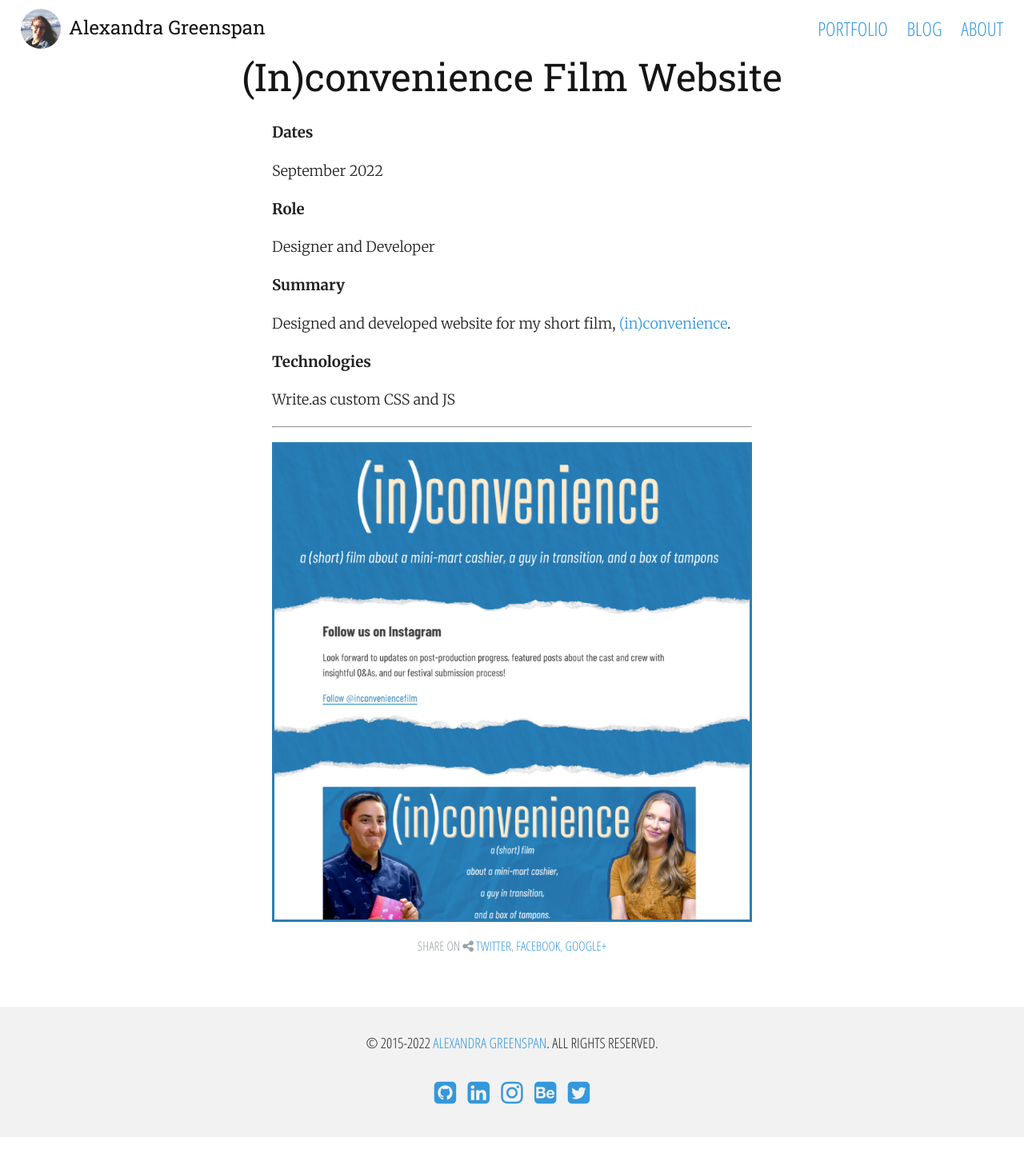
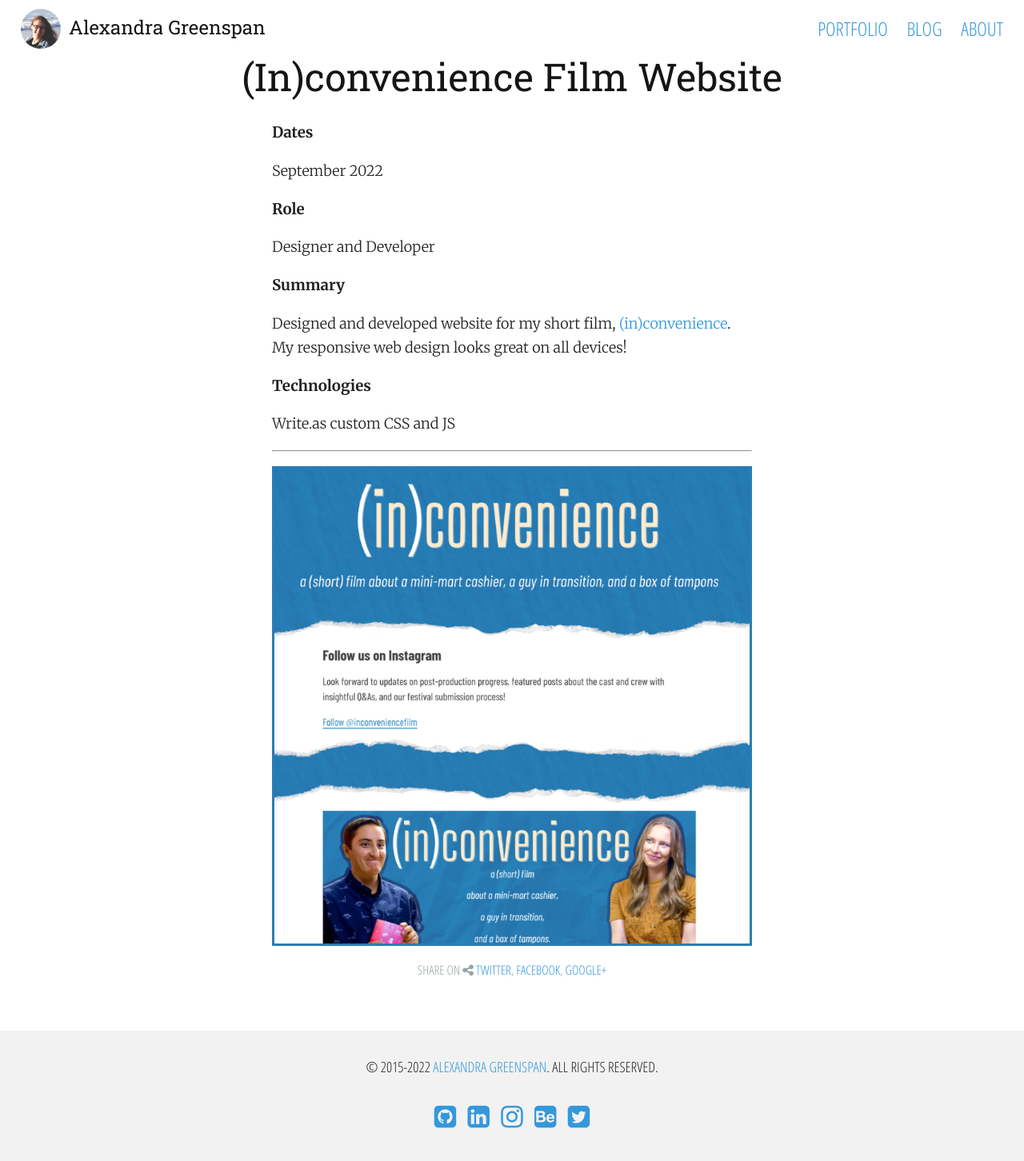
Before and after one commit to alexsg/alexsg, a Jekyll site: the page built from portfolio/in-convenience-film-website.md, in a window 1280 px wide. Shown: the whole page at 80% size. Built offline with Jekyll 4.4.1, drawn with Linux system fonts in a browser that asks for light colours; nearby versions of some CDN libraries; before the commit the page ends 1422 px from its top, so only the background shows below that.

Commit message:
Update from Forestry.io polarwishes@gmail.com updated portfolio/in-convenience-film-website.md

```diff
--- a/portfolio/in-convenience-film-website.md
+++ b/portfolio/in-convenience-film-website.md
@@ -16,7 +16,7 @@ Designer and Developer
 
 ### Summary
 
-Designed and developed website for my short film, [(in)convenience](https://inconvenience.alexicography.com/).
+Designed and developed website for my short film, [(in)convenience](https://inconvenience.alexicography.com/). My responsive web design looks great on all devices!
 
 ### Technologies
 
```
